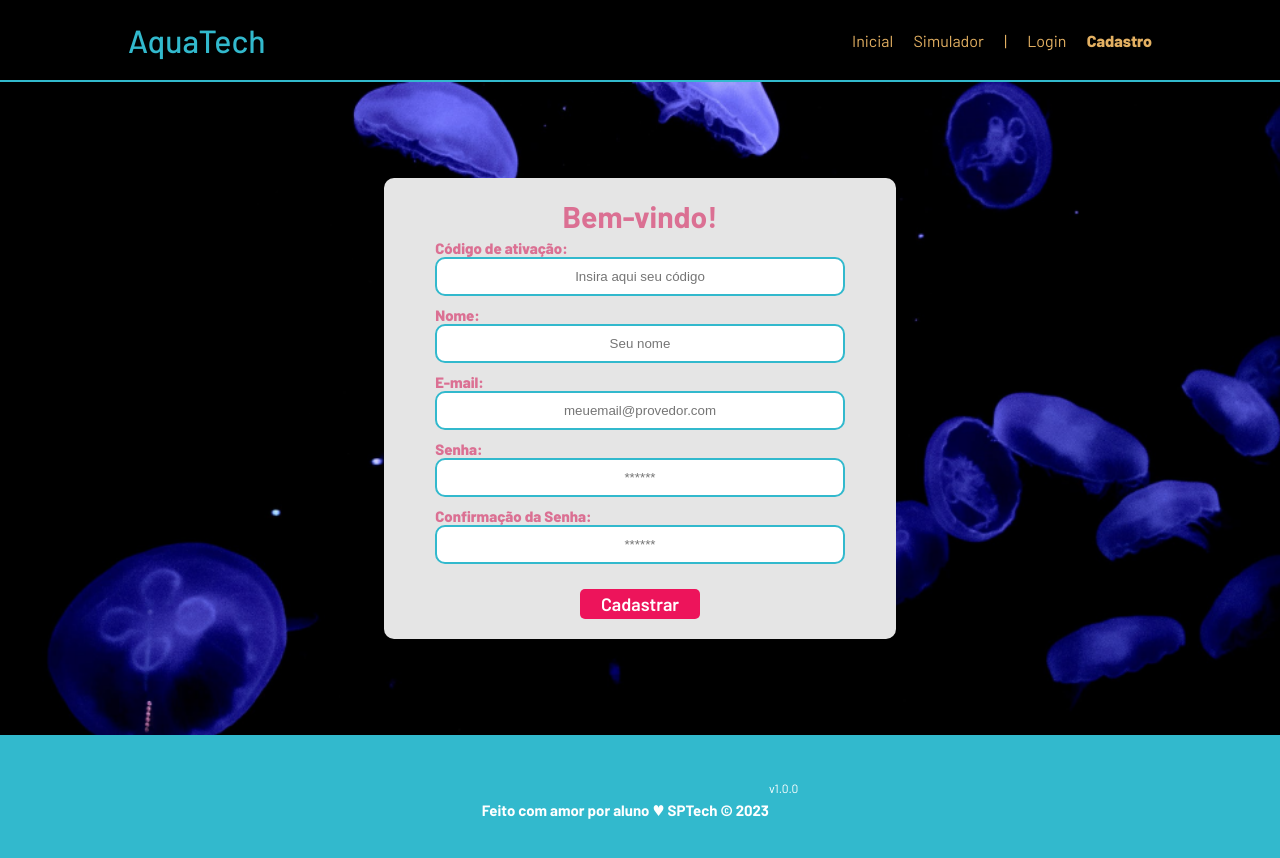
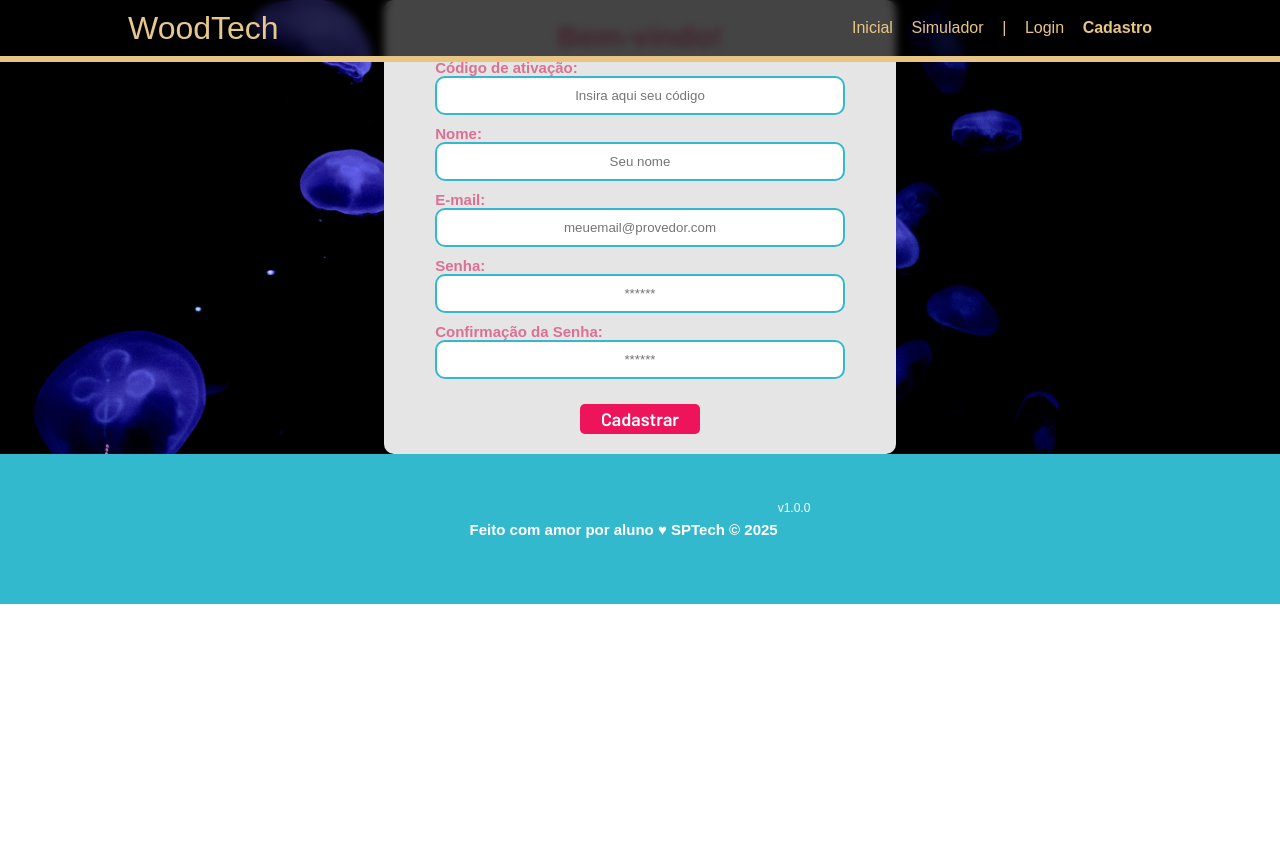
Before and after one commit to Murilo2305/desafio, a website: page web-data-viz/public/cadastro.html in a window 1280 px wide. After the commit the page ends 800 px from the top, so only its background shows below. Drawn offline with Linux system fonts and the light colour scheme; no server answers.

Commit message:
Prototipo

```diff
--- a/web-data-viz/public/cadastro.html
+++ b/web-data-viz/public/cadastro.html
@@ -6,7 +6,7 @@
   <meta http-equiv="X-UA-Compatible" content="IE=edge" />
   <meta name="viewport" content="width=device-width, initial-scale=1.0" />
 
-  <title>AquaTech | Cadastro</title>
+  <title>WoodTech | Cadastro</title>
 
   <script src="./js/sessao.js"></script>
 
@@ -19,7 +19,7 @@
   <!--header inicio-->
   <div class="header">
     <div class="container">
-      <h1 class="titulo">AquaTech</h1>
+      <h1 class="titulo">WoodTech</h1>
       <ul class="navbar">
         <li>
           <a href="index.html">Inicial</a>
@@ -87,7 +87,7 @@
   <!--footer inicio-->
   <div class="footer">
     <div class="container">
-      <h4>Feito com amor por aluno &hearts; SPTech &copy; 2023</h4>
+      <h4>Feito com amor por aluno &hearts; SPTech &copy; 2025</h4>
       <span class="version">v1.0.0</span>
     </div>
   </div>
--- a/web-data-viz/public/css/estilo.css
+++ b/web-data-viz/public/css/estilo.css
@@ -3,16 +3,8 @@
 body {
   margin: 0;
   padding: 0;
-  font-family: 'Barlow', 'Segoe UI', 'Segoe UI', Tahoma, Geneva, Verdana, sans-serif;
-  background-color: black;
-}
-
-:root {
-  --tamanho-header: 80px;
-  --tamanho-banner: calc(100vh - var(--tamanho-header) - var(--tamanho-footer) - 2px);
-  --tamanho-simulador: calc(100vh - var(--tamanho-header) - var(--tamanho-footer) - 2px);
-  --tamanho-login: calc(100vh - var(--tamanho-header) - var(--tamanho-footer) - 2px);
-  --tamanho-footer: 65px;
+  font-family: "Space Grotesk", sans-serif;
+  font-optical-sizing: auto;
 }
 
 .container {
@@ -22,8 +14,12 @@ body {
 }
 
 .header {
-  height: var(--tamanho-header);
-  border-bottom: 2px solid #32b9cd;
+  position: absolute;
+  backdrop-filter: blur(4px);
+  width: 100%;
+  height: 7vh;
+  border-bottom: 6px solid #E9C583;
+  background-color: rgba(0,0,0,0.7);
 }
 
 .header .container {
@@ -34,7 +30,7 @@ body {
 
 .header a {
   text-decoration: none;
-  color: #e3b062;
+  color: #E9C583;
 }
 
 .agora {
@@ -47,11 +43,11 @@ body {
   align-items: center;
   justify-content: space-between;
   list-style: none;
-  color: #e3b062;
+  color: #E9C583;
 }
 
 .titulo {
-  color: #32b9cd;
+  color: #e6c78c;
   width: fit-content;
   font-weight: 500;
 }
@@ -63,9 +59,9 @@ body {
 /* BANNER */
 
 .banner {
-  height: var(--tamanho-banner);
+  height: 95vh;
   color: white;
-  background-image: url('../assets/imgs/bg-jelly-fish-para-home.png');
+  background-image: url('../assets/imgs/banner.jpg');
   background-size: cover;
 }
 
```
Also changed, not shown: web-data-viz/public/index.html (+39 -26 lines), 1 other file.
